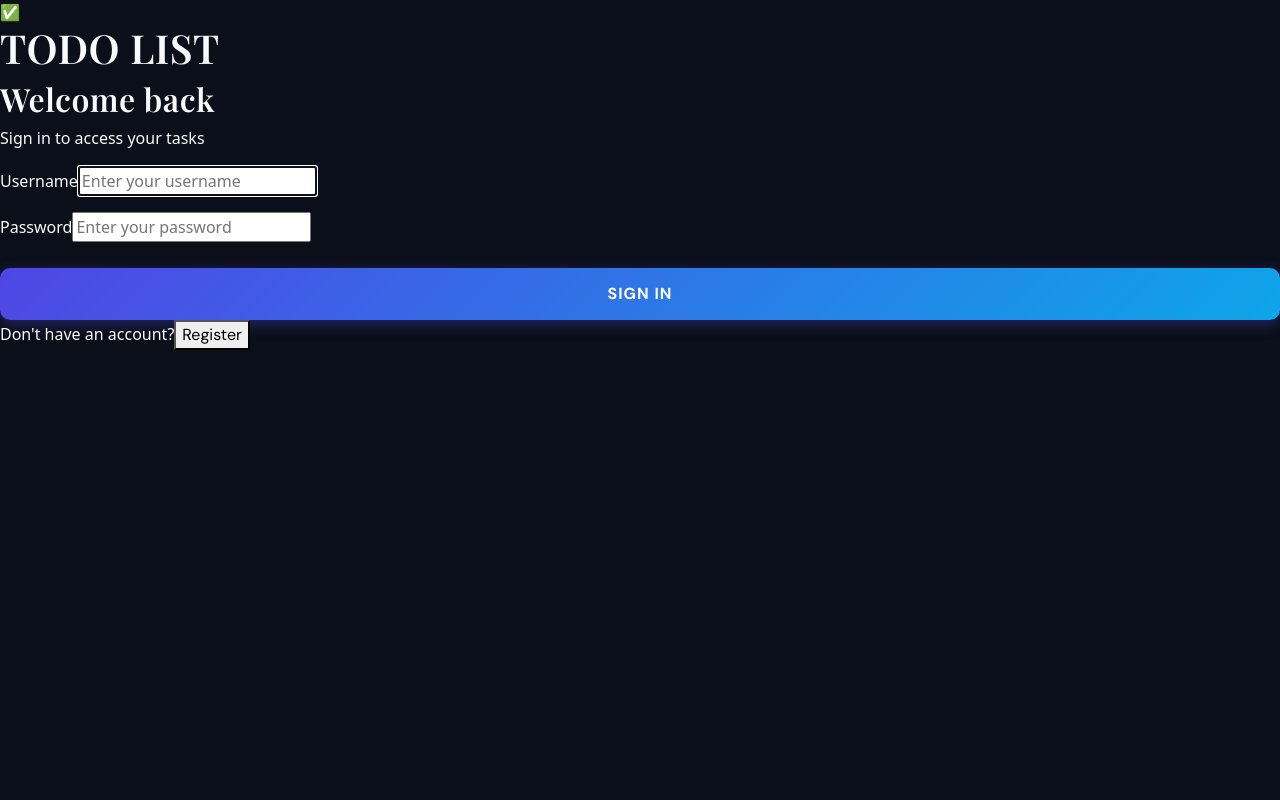
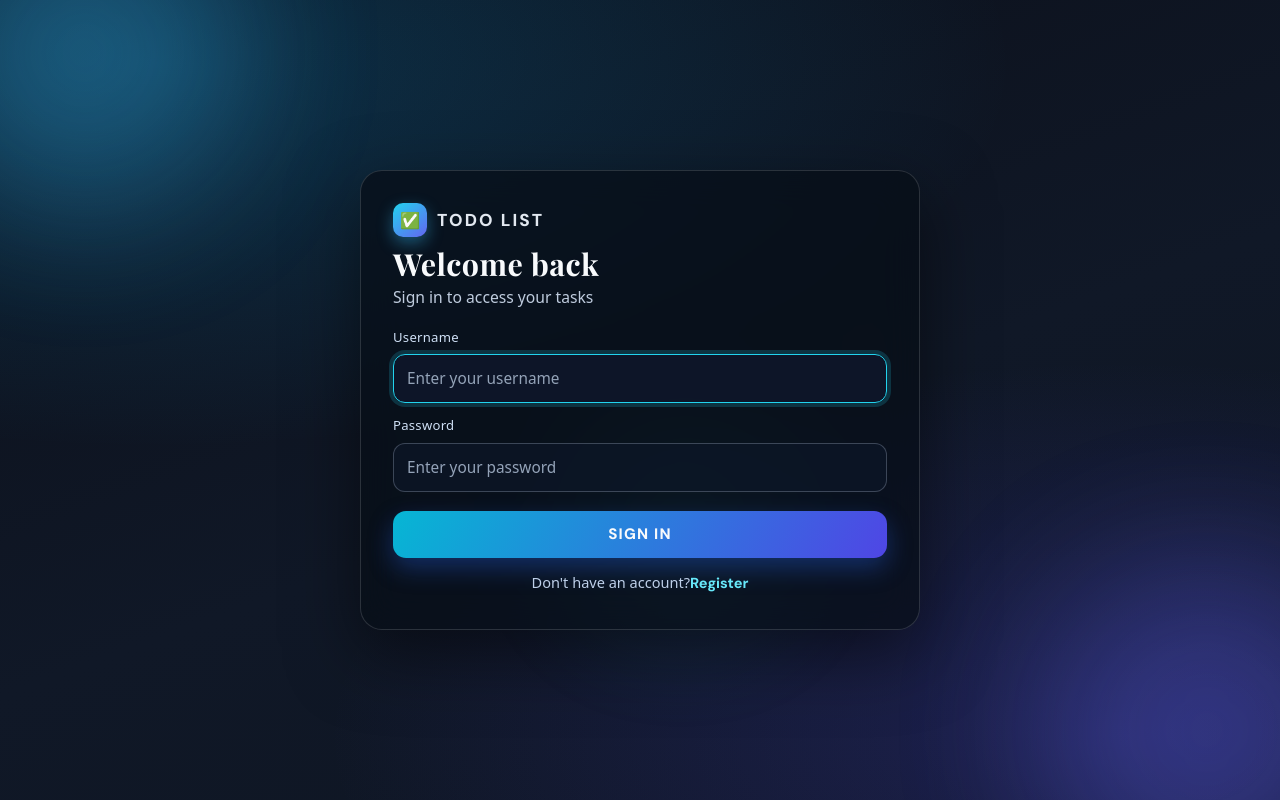
Before and after one commit to bipulshakya/TODO-App, a React (Create React App) app in the folder todo-list/: page / in a window 1280 px wide. Built offline with nearby package versions, Linux system fonts and the light colour scheme; no server answers; a web font is replaced by a local one.

Commit message:
Improve responsive login UI and auth UX

```diff
--- a/todo-list/src/components/AuthForm.css
+++ b/todo-list/src/components/AuthForm.css
@@ -1,183 +1,310 @@
-/* ── Auth Container ────────────────────────────────────────────── */
-.auth-container {
-  display: flex;
-  justify-content: center;
-  align-items: center;
+/* Mobile-first responsive login screen */
+.auth-wrapper {
+  position: relative;
   min-height: 100vh;
-  padding: 20px;
-  position: relative;
+  display: grid;
+  place-items: center;
+  padding: 24px 14px;
   overflow: hidden;
-  background-color: var(--bg-deep-navy);
+  isolation: isolate;
 }
 
-/* Luxury animated background orbs */
+.auth-wrapper::before {
+  content: "";
+  position: absolute;
+  inset: 0;
+  z-index: -2;
+  background:
+    radial-gradient(140% 100% at 12% 8%, rgba(14, 165, 233, 0.22) 0%, transparent 48%),
+    radial-gradient(120% 90% at 88% 92%, rgba(79, 70, 229, 0.24) 0%, transparent 52%),
+    linear-gradient(160deg, #0b0f19 0%, #101827 55%, #0e1522 100%);
+}
+
 .auth-bg-orb {
   position: absolute;
-  border-radius: 50%;
-  filter: blur(80px);
-  z-index: 0;
-  animation: float 20s infinite ease-in-out;
+  border-radius: 999px;
+  filter: blur(72px);
+  opacity: 0.9;
+  pointer-events: none;
+  z-index: -1;
+  animation: orbDrift 18s ease-in-out infinite;
 }
 
-.auth-bg-orb-1 {
-  width: 400px;
-  height: 400px;
-  background: rgba(79, 70, 229, 0.4); /* Indigo */
-  top: -100px;
-  left: -100px;
-  animation-delay: 0s;
+.orb-1 {
+  width: 260px;
+  height: 260px;
+  top: -90px;
+  left: -80px;
+  background: rgba(56, 189, 248, 0.34);
 }
 
-.auth-bg-orb-2 {
-  width: 350px;
-  height: 350px;
-  background: rgba(14, 165, 233, 0.3); /* Teal */
-  bottom: -50px;
-  right: -50px;
-  animation-delay: -5s;
+.orb-2 {
+  width: 280px;
+  height: 280px;
+  bottom: -110px;
+  right: -80px;
+  background: rgba(99, 102, 241, 0.35);
+  animation-delay: -6s;
 }
 
-.auth-bg-orb-3 {
-  width: 250px;
-  height: 250px;
-  background: rgba(45, 212, 191, 0.2); /* Soft Mint */
-  top: 40%;
-  left: 50%;
-  transform: translate(-50%, -50%);
+.orb-3 {
+  width: 180px;
+  height: 180px;
+  top: 54%;
+  left: 46%;
+  background: rgba(45, 212, 191, 0.25);
   animation-delay: -10s;
 }
 
-@keyframes float {
-  0%, 100% { transform: translate(0, 0) scale(1); }
-  33% { transform: translate(30px, -50px) scale(1.1); }
-  66% { transform: translate(-20px, 40px) scale(0.9); }
+.auth-card {
+  width: min(100%, 500px);
+  border-radius: 22px;
+  border: 1px solid rgba(255, 255, 255, 0.14);
+  background: rgba(8, 14, 24, 0.74);
+  backdrop-filter: blur(18px);
+  -webkit-backdrop-filter: blur(18px);
+  box-shadow: 0 24px 70px rgba(0, 0, 0, 0.5);
+  padding: 22px;
+  color: var(--text-primary);
+  animation: cardReveal 500ms ease-out;
 }
 
-/* ── Form Box ──────────────────────────────────────────────────── */
-.auth-box {
-  background: rgba(15, 20, 31, 0.6);
-  backdrop-filter: blur(20px);
-  -webkit-backdrop-filter: blur(20px);
-  border: 1px solid var(--glass-border);
-  padding: 40px 50px;
-  border-radius: 20px;
-  width: 100%;
-  max-width: 420px;
-  box-shadow: 0 15px 50px rgba(0, 0, 0, 0.5);
-  z-index: 10;
-  text-align: center;
-  position: relative;
-  overflow: hidden;
-  animation: slideFadeIn 0.5s ease-out forwards;
+.auth-logo {
+  display: flex;
+  align-items: center;
+  gap: 10px;
+  margin-bottom: 8px;
 }
 
-.auth-box::before {
-  content: '';
-  position: absolute;
-  top: 0; left: 0; right: 0;
-  height: 1px;
-  background: linear-gradient(90deg, transparent, rgba(255,255,255,0.2), transparent);
+.auth-logo-icon {
+  width: 34px;
+  height: 34px;
+  border-radius: 10px;
+  display: grid;
+  place-items: center;
+  background: linear-gradient(140deg, #22d3ee, #6366f1);
+  box-shadow: 0 6px 16px rgba(56, 189, 248, 0.4);
 }
 
-.auth-box h2 {
+.auth-app-title {
+  margin: 0;
+  font-size: 1.02rem;
+  letter-spacing: 0.12em;
+  text-transform: uppercase;
+  font-family: var(--font-body);
+  font-weight: 800;
+  color: #e2e8f0;
+}
+
+.auth-heading {
+  margin: 8px 0 4px;
+  font-size: clamp(1.3rem, 4.1vw, 1.9rem);
+  line-height: 1.15;
   font-family: var(--font-heading);
-  font-size: 32px;
-  margin-bottom: 30px;
-  background: linear-gradient(135deg, var(--text-primary), var(--text-secondary));
-  -webkit-background-clip: text;
-  background-clip: text;
-  -webkit-text-fill-color: transparent;
   font-weight: 700;
-  letter-spacing: 0.5px;
+  color: #f8fafc;
+}
+
+.auth-subheading {
+  margin: 0 0 18px;
+  font-size: 0.95rem;
+  color: #bfccde;
+}
+
+.auth-form {
+  display: grid;
+  gap: 13px;
+}
+
+.auth-field {
+  display: grid;
+  gap: 7px;
+}
+
+.auth-field label {
+  font-size: 0.82rem;
+  color: #cfe0f5;
+  letter-spacing: 0.02em;
+}
+
+.auth-field input {
+  width: 100%;
+  border-radius: 12px;
+  border: 1px solid rgba(148, 163, 184, 0.35);
+  background: rgba(15, 23, 42, 0.65);
+  color: #f8fafc;
+  padding: 12px 13px;
+  font-size: 0.96rem;
+  transition: border-color 0.2s ease, box-shadow 0.2s ease, background-color 0.2s ease;
+}
+
+.auth-field input::placeholder {
+  color: #94a3b8;
+}
+
+.auth-field input:focus {
+  outline: none;
+  border-color: #22d3ee;
+  background: rgba(15, 23, 42, 0.9);
+  box-shadow: 0 0 0 4px rgba(34, 211, 238, 0.18);
 }
 
 .auth-error {
-  background: rgba(239, 68, 68, 0.1);
-  color: #fca5a5;
-  padding: 12px;
-  border-radius: 10px;
-  margin-bottom: 24px;
-  font-size: 14px;
-  border: 1px solid rgba(239, 68, 68, 0.2);
-}
-
-.auth-form {
   display: flex;
-  flex-direction: column;
-  gap: 16px;
-}
-
-.auth-input {
-  width: 100%;
-  padding: 14px 16px;
-  background: rgba(0,0,0,0.2);
-  border: 1px solid var(--glass-border);
-  border-radius: 10px;
-  font-size: 15px;
-  color: var(--text-primary);
-  transition: all 0.3s ease;
-  font-family: var(--font-body);
-}
-
-.auth-input::placeholder {
-  color: var(--text-muted);
-}
-
-.auth-input:focus {
-  outline: none;
-  border-color: var(--accent-indigo);
-  box-shadow: 0 0 0 3px var(--accent-indigo-glow);
-  background: rgba(0,0,0,0.4);
+  align-items: center;
+  gap: 8px;
+  margin-top: 2px;
+  padding: 10px 12px;
+  border-radius: 12px;
+  border: 1px solid rgba(248, 113, 113, 0.45);
+  background: rgba(127, 29, 29, 0.22);
+  color: #fecaca;
+  font-size: 0.9rem;
 }
 
 .auth-submit-btn {
-  width: 100%;
-  padding: 14px;
-  margin-top: 10px;
-  background: linear-gradient(135deg, var(--accent-indigo), var(--accent-teal));
-  color: #fff;
+  margin-top: 6px;
+  min-height: 47px;
   border: none;
-  border-radius: 10px;
-  font-size: 16px;
-  font-weight: 700;
-  font-family: var(--font-body);
+  border-radius: 13px;
+  background: linear-gradient(120deg, #06b6d4, #4f46e5);
+  color: #f8fafc;
+  font-size: 0.95rem;
+  font-weight: 800;
+  letter-spacing: 0.08em;
+  text-transform: uppercase;
   cursor: pointer;
-  transition: all 0.3s ease;
-  box-shadow: 0 4px 15px var(--accent-indigo-glow);
-  text-transform: uppercase;
-  letter-spacing: 1px;
+  display: grid;
+  place-items: center;
+  transition: transform 0.2s ease, box-shadow 0.2s ease, opacity 0.2s ease;
+  box-shadow: 0 10px 24px rgba(37, 99, 235, 0.35);
 }
 
-.auth-submit-btn:hover {
-  transform: translateY(-2px);
-  box-shadow: 0 6px 20px var(--accent-indigo-glow);
+.auth-submit-btn:hover:not(:disabled) {
+  transform: translateY(-1px);
+  box-shadow: 0 14px 28px rgba(37, 99, 235, 0.4);
 }
 
-.auth-toggle {
-  margin-top: 24px;
-  font-size: 14px;
-  color: var(--text-secondary);
+.auth-submit-btn:disabled {
+  cursor: not-allowed;
+  opacity: 0.72;
 }
 
-.auth-toggle-link {
-  color: var(--accent-teal);
+.auth-spinner {
+  width: 18px;
+  height: 18px;
+  border-radius: 999px;
+  border: 2.4px solid rgba(255, 255, 255, 0.45);
+  border-top-color: #ffffff;
+  animation: spin 0.8s linear infinite;
+}
+
+.auth-toggle-text {
+  margin: 14px 0 2px;
+  text-align: center;
+  font-size: 0.91rem;
+  color: #bed0e9;
+}
+
+.auth-toggle-btn {
   background: none;
   border: none;
+  color: #67e8f9;
+  font-weight: 700;
   padding: 0;
-  margin-left: 6px;
-  font-weight: 600;
   cursor: pointer;
-  font-size: 14px;
-  font-family: var(--font-body);
-  transition: color 0.2s ease;
+  font-size: inherit;
 }
 
-.auth-toggle-link:hover {
-  color: #fff;
+.auth-toggle-btn:hover {
+  color: #a5f3fc;
   text-decoration: underline;
 }
 
-@keyframes slideFadeIn {
-  from { opacity: 0; transform: translateY(20px); }
-  to { opacity: 1; transform: translateY(0); }
+@media (min-width: 640px) {
+  .auth-wrapper {
+    padding: 34px 20px;
+  }
+
+  .auth-card {
+    padding: 28px;
+  }
+
+  .auth-app-title {
+    font-size: 1.08rem;
+  }
+
+  .auth-subheading {
+    font-size: 0.98rem;
+  }
+
+  .orb-1 {
+    width: 310px;
+    height: 310px;
+  }
+
+  .orb-2 {
+    width: 330px;
+    height: 330px;
+  }
 }
+
+@media (min-width: 992px) {
+  .auth-card {
+    width: min(100%, 560px);
+    padding: 32px;
+  }
+
+  .auth-heading {
+    margin-top: 10px;
+  }
+}
+
+@media (max-width: 360px) {
+  .auth-card {
+    padding: 18px;
+    border-radius: 18px;
+  }
+
+  .auth-field input {
+    padding: 11px 11px;
+    font-size: 0.92rem;
+  }
+}
+
+@media (prefers-reduced-motion: reduce) {
+  .auth-card,
+  .auth-bg-orb,
+  .auth-spinner,
+  .auth-submit-btn {
+    animation: none !important;
+    transition: none !important;
+  }
+}
+
+@keyframes cardReveal {
+  from {
+    opacity: 0;
+    transform: translateY(10px) scale(0.98);
+  }
+  to {
+    opacity: 1;
+    transform: translateY(0) scale(1);
+  }
+}
+
+@keyframes orbDrift {
+  0%,
+  100% {
+    transform: translate(0, 0) scale(1);
+  }
+  50% {
+    transform: translate(14px, -18px) scale(1.06);
+  }
+}
+
+@keyframes spin {
+  to {
+    transform: rotate(360deg);
+  }
+}
```
